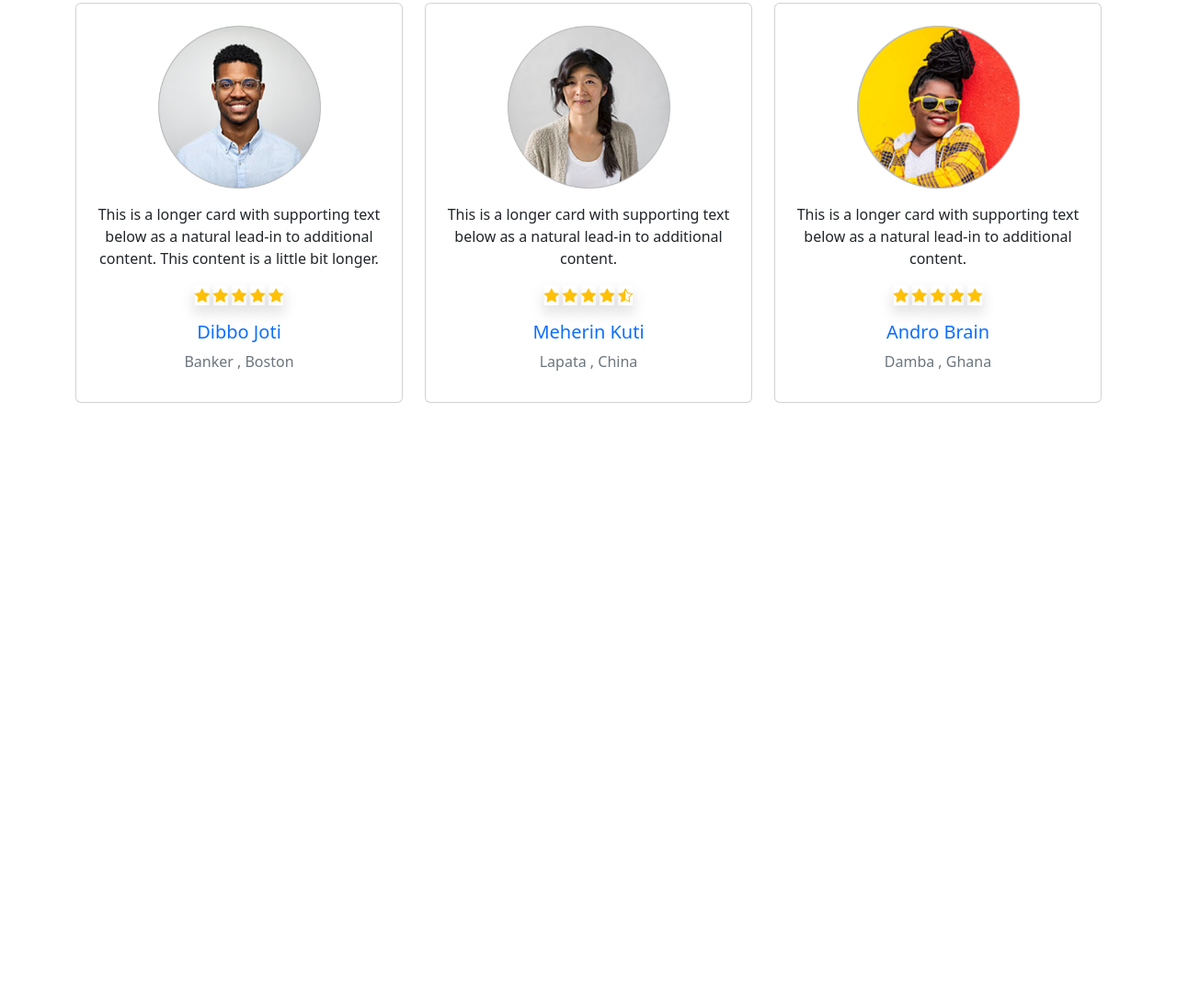
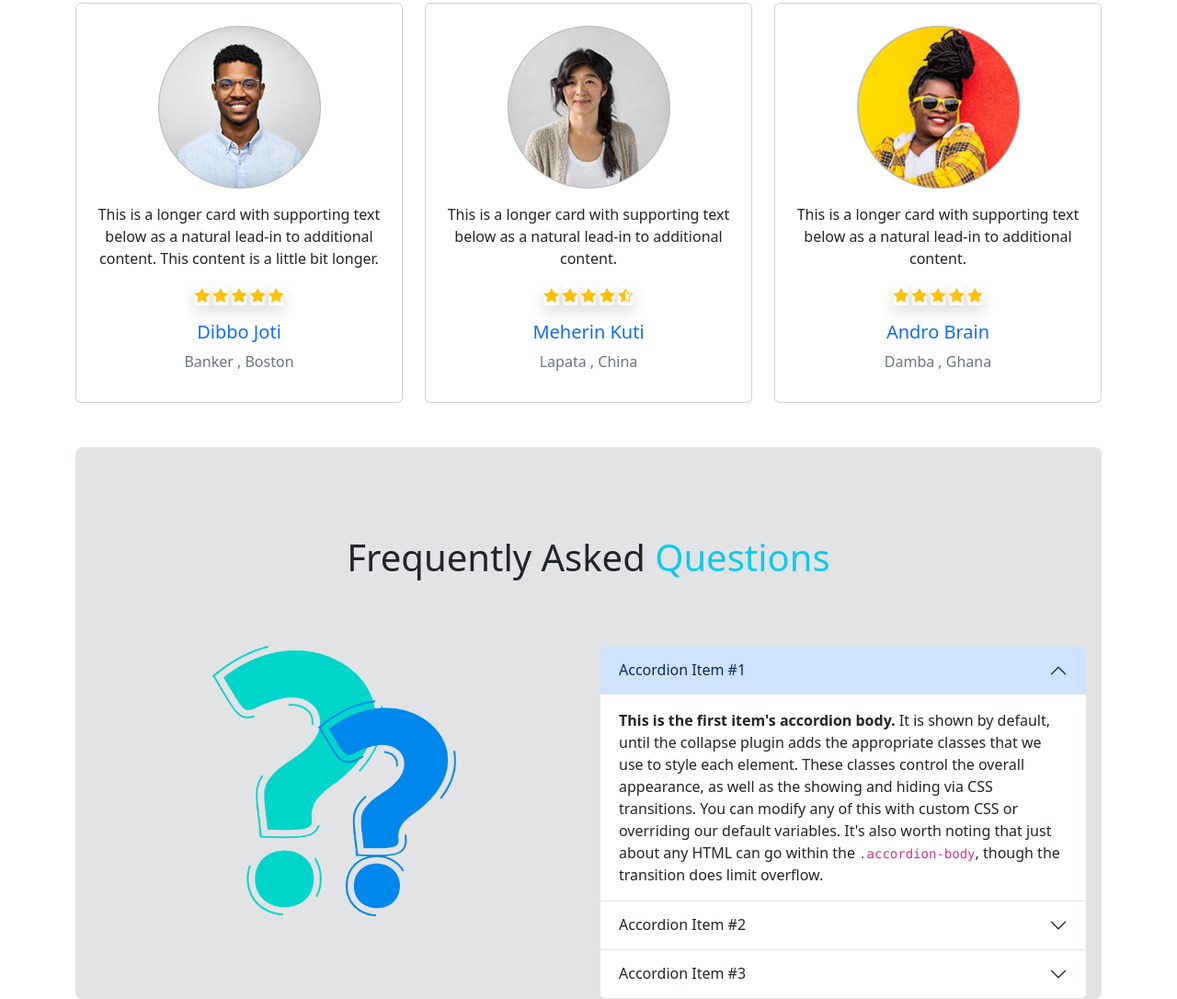
Before and after one commit to developer-shourav/DNRZ-Rider, a plain HTML site: page index.html in a window 1280 px wide. Shown: the part 1996-3082 px from the top of the page at 92% size. Before the commit the page ends 2434 px from the top, so only its background shows below. Drawn offline with nearby package versions, Linux system fonts and the light colour scheme.

Commit message:
faq section added

```diff
--- a/index.html
+++ b/index.html
@@ -219,6 +219,57 @@
 
           </div>
     </section>
+
+    <!-- ------------------- F A Q Section---------------------- -->
+    <section class="pt-5  mt-5 px-3 bg-secondary-subtle rounded-3">
+     <h1 class="text-center my-5">Frequently Asked <span class="text-info">Questions</span></h1>
+     <div class="row mt-5 row-cols-1 row-cols-md-2 g-4">
+        <div class="col text-center">
+            <img class="w-50" src="./images/faq.png" alt="">
+        </div>
+
+        <div class="col">
+            <div class="accordion" id="accordionExample">
+  <div class="accordion-item">
+    <h2 class="accordion-header" id="headingOne">
+      <button class="accordion-button" type="button" data-bs-toggle="collapse" data-bs-target="#collapseOne" aria-expanded="true" aria-controls="collapseOne">
+        Accordion Item #1
+      </button>
+    </h2>
+    <div id="collapseOne" class="accordion-collapse collapse show" aria-labelledby="headingOne" data-bs-parent="#accordionExample">
+      <div class="accordion-body">
+        <strong>This is the first item's accordion body.</strong> It is shown by default, until the collapse plugin adds the appropriate classes that we use to style each element. These classes control the overall appearance, as well as the showing and hiding via CSS transitions. You can modify any of this with custom CSS or overriding our default variables. It's also worth noting that just about any HTML can go within the <code>.accordion-body</code>, though the transition does limit overflow.
+      </div>
+    </div>
+  </div>
+  <div class="accordion-item">
+    <h2 class="accordion-header" id="headingTwo">
+      <button class="accordion-button collapsed" type="button" data-bs-toggle="collapse" data-bs-target="#collapseTwo" aria-expanded="false" aria-controls="collapseTwo">
+        Accordion Item #2
+      </button>
+    </h2>
+    <div id="collapseTwo" class="accordion-collapse collapse" aria-labelledby="headingTwo" data-bs-parent="#accordionExample">
+      <div class="accordion-body">
+        <strong>This is the second item's accordion body.</strong> It is hidden by default, until the collapse plugin adds the appropriate classes that we use to style each element. These classes control the overall appearance, as well as the showing and hiding via CSS transitions. You can modify any of this with custom CSS or overriding our default variables. It's also worth noting that just about any HTML can go within the <code>.accordion-body</code>, though the transition does limit overflow.
+      </div>
+    </div>
+  </div>
+  <div class="accordion-item">
+    <h2 class="accordion-header" id="headingThree">
+      <button class="accordion-button collapsed" type="button" data-bs-toggle="collapse" data-bs-target="#collapseThree" aria-expanded="false" aria-controls="collapseThree">
+        Accordion Item #3
+      </button>
+    </h2>
+    <div id="collapseThree" class="accordion-collapse collapse" aria-labelledby="headingThree" data-bs-parent="#accordionExample">
+      <div class="accordion-body">
+        <strong>This is the third item's accordion body.</strong> It is hidden by default, until the collapse plugin adds the appropriate classes that we use to style each element. These classes control the overall appearance, as well as the showing and hiding via CSS transitions. You can modify any of this with custom CSS or overriding our default variables. It's also worth noting that just about any HTML can go within the <code>.accordion-body</code>, though the transition does limit overflow.
+      </div>
+    </div>
+  </div>
+</div>
+        </div>
+     </div>
+    </section>
    </main>
 <!-- -------------------Footer---------------------- -->
    <footer>
```
